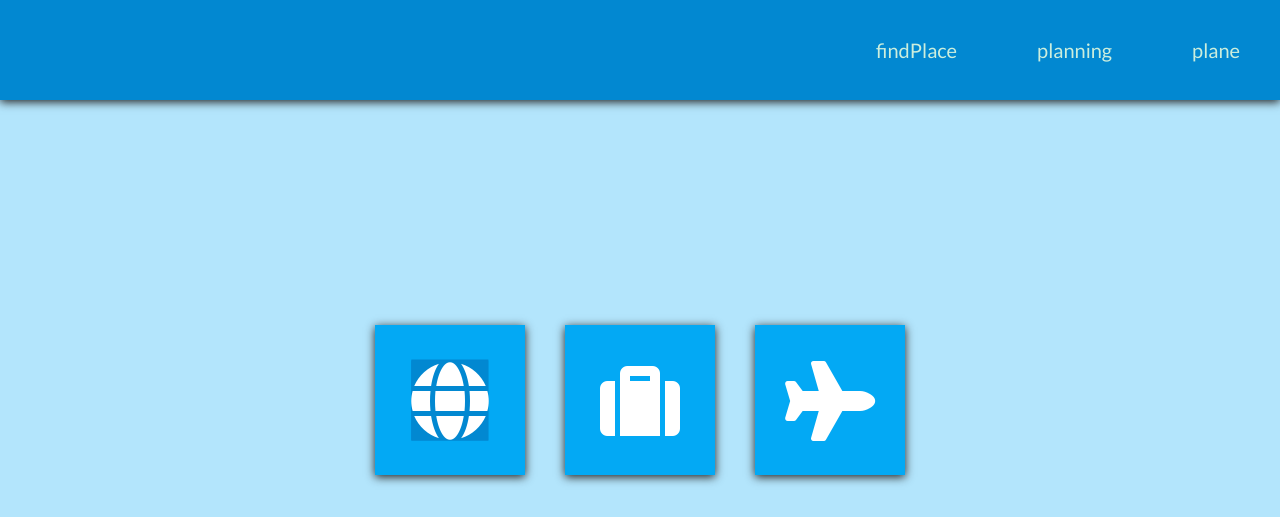
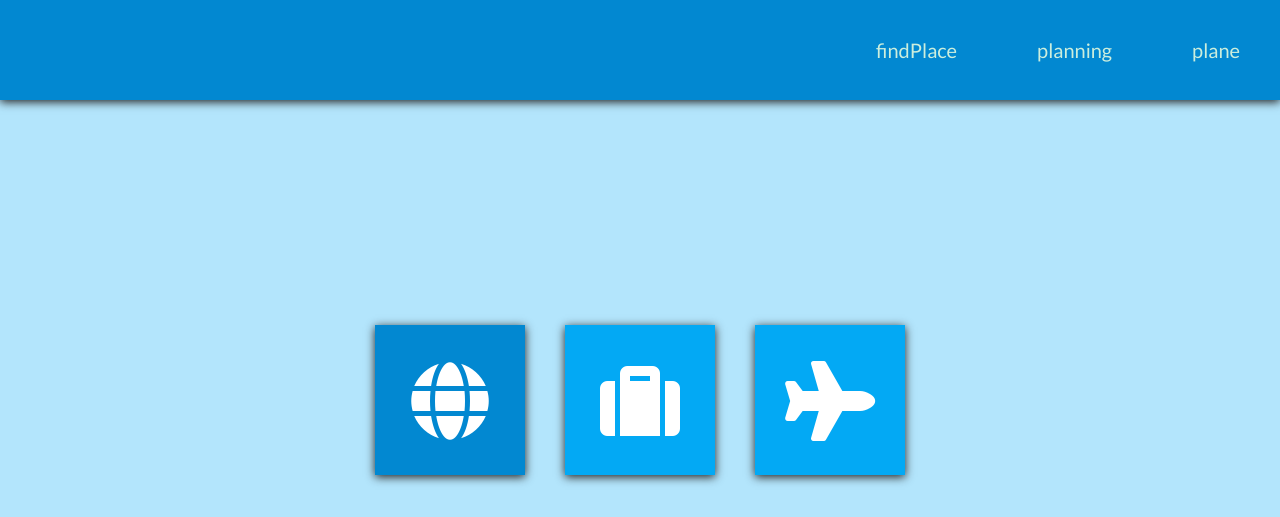
Before and after one commit to video-kid/learn2, a plain HTML site: page index.html in a window 1280 px wide. In both pictures the pointer is over the element 450 px from the left and 1200 px from the top of the page. Shown: the part 800-1317 px from the top of the page. Drawn offline with Linux system fonts and the light colour scheme.

Commit message:
correction of column buutton color on hover problem

```diff
--- a/style.css
+++ b/style.css
@@ -121,11 +121,13 @@ section {
     height: 150px;
     margin: 20px;
     background-color: #03A9F4;
+    /*background-color: orange;*/
     box-shadow: 0 2px 9px 0px #212121;
 }
 
-#bookingSite #cgroup :hover {
-    background-color: #0288D1;
+#bookingSite #columnContainer #cgroup .column:hover {
+     background-color: #0288D1;
+    /*background-color: red;*/
 }
 
 #bookingSite #cgroup .column span {
@@ -154,7 +156,7 @@ section {
 }
 
 #planning {
-    border: 1px dotted pink;
+    /*border: 1px dotted pink;*/
     height: 100vh;
     background: url(planning.jpg);
     background-size: cover;
```
